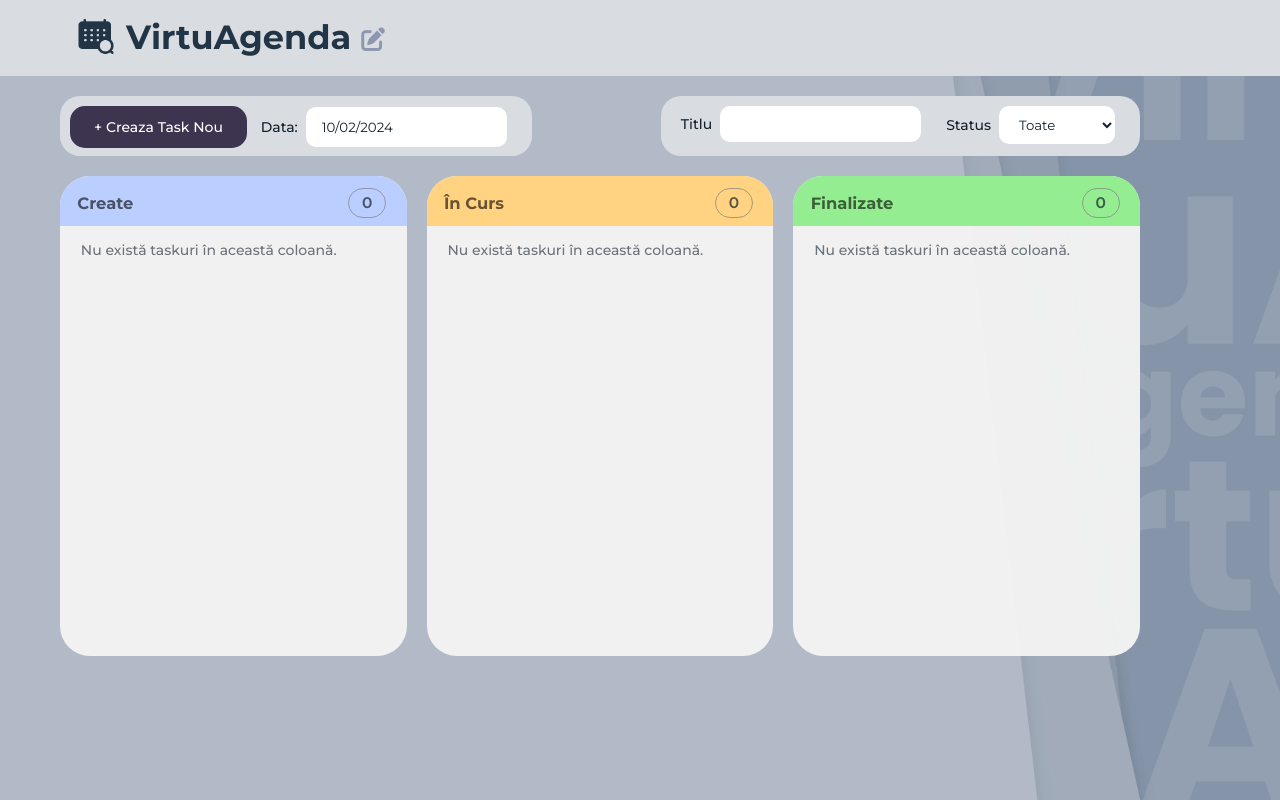
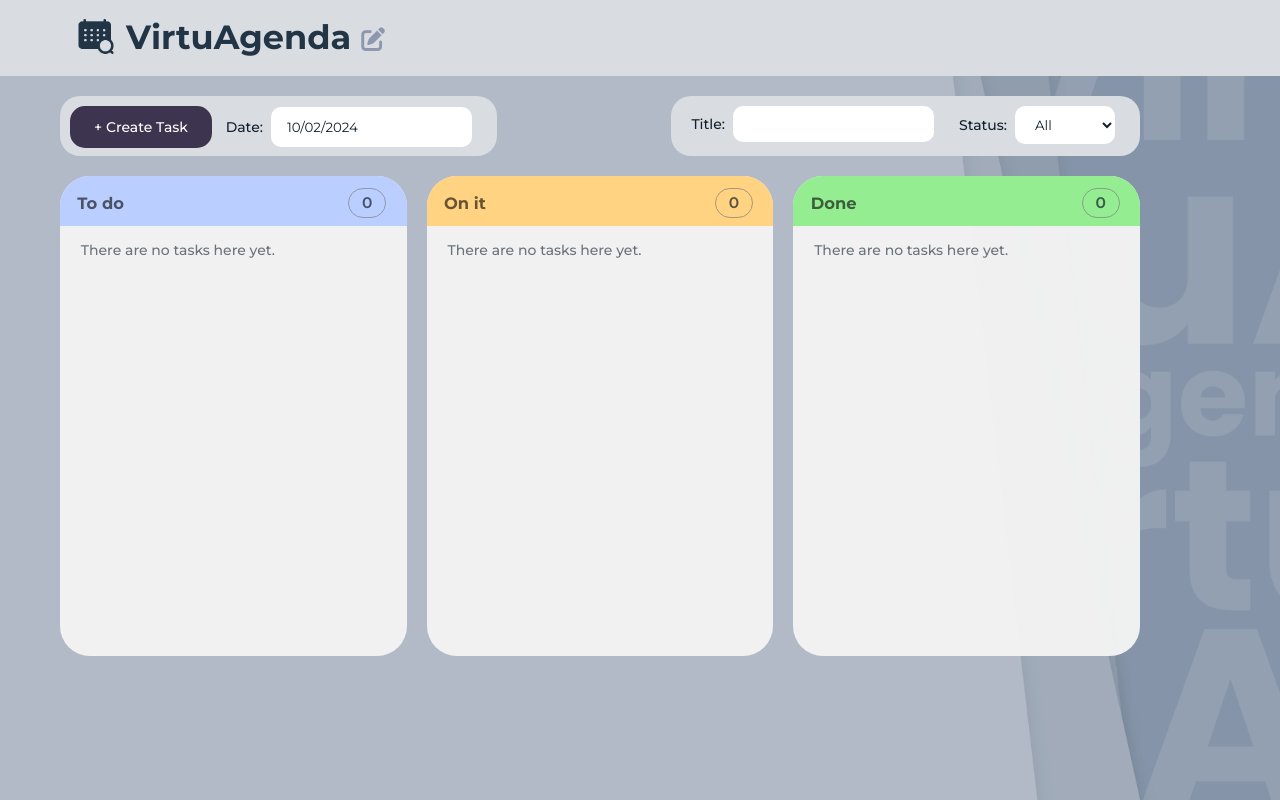
Before and after one commit to tclaudiu1990/virtuAgenda, a React (Vite) app: page / in a window 1280 px wide. Built offline with nearby package versions, Linux system fonts and the light colour scheme.

Commit message:
added english and fixed a few ui bugs

```diff
--- a/src/App.scss
+++ b/src/App.scss
@@ -200,24 +200,7 @@ body {
         color: $text-heading;
     }
 
-    // task rich text description
-    .toolbar-item {
-        font-weight: 500;
-        color: $gray4;
-        margin-right: 5px;
-        width: 40px;
-        padding: 9px;
-        &.active {
-            color: black;
-            font-weight: 900;
-            background-color: $gray1;
-        }
-    }
-    .task-link {
-        color: blue;
-        text-decoration: underline;
-        cursor: pointer;
-      }
+
     #root {
         width: 100%;
 
--- a/src/Components/Board/Board.tsx
+++ b/src/Components/Board/Board.tsx
@@ -99,16 +99,16 @@ const Board:React.FC<BoardProps> = ({tasks}) => {
 
             {/* visible on mobile */}
             <div className="board-tabs">
-                <div className="board-tab create" onClick={()=>setActiveTab(`create`)}>Create: {tasksCreate.length}</div>
-                <div className="board-tab incurs" onClick={()=>setActiveTab(`incurs`)}>În Curs: {tasksInCurs.length}</div>
-                <div className="board-tab finalizate" onClick={()=>setActiveTab(`finalizate`)}>Finalizate: {tasksFinalizate.length}</div>
+                <div className="board-tab create" onClick={()=>setActiveTab(`create`)}>To do: {tasksCreate.length}</div>
+                <div className="board-tab incurs" onClick={()=>setActiveTab(`incurs`)}>On it: {tasksInCurs.length}</div>
+                <div className="board-tab finalizate" onClick={()=>setActiveTab(`finalizate`)}>Done: {tasksFinalizate.length}</div>
             </div>
             {/* end visible on mobile */}
 
             <div className="board-columns">
-                <StatusColumn type={'create'} name={`Create`} tasks={tasksCreate}></StatusColumn>
-                <StatusColumn type={'incurs'} name={`În Curs`} tasks={tasksInCurs}></StatusColumn>
-                <StatusColumn type={'finalizate'} name={`Finalizate`} tasks={tasksFinalizate}></StatusColumn>
+                <StatusColumn type={'create'} name={`To do`} tasks={tasksCreate}></StatusColumn>
+                <StatusColumn type={'incurs'} name={`On it`} tasks={tasksInCurs}></StatusColumn>
+                <StatusColumn type={'finalizate'} name={`Done`} tasks={tasksFinalizate}></StatusColumn>
             </div>
 
         </div>
--- a/src/Components/Board/StatusColumn.tsx
+++ b/src/Components/Board/StatusColumn.tsx
@@ -22,7 +22,7 @@ const StatusColumn: React.FC<StatusColumProps> = ({type, name, tasks}) => {
                 <span className="task-count pill">{taskBoxes.length}</span>
             </div>
             <div className="column-container">
-                {taskBoxes.length>0?taskBoxes:<h3 className="no-tasks-ui">Nu există taskuri în această coloană.</h3>}
+                {taskBoxes.length>0?taskBoxes:<h3 className="no-tasks-ui">There are no tasks here yet.</h3>}
             </div>
 
 
--- a/src/Components/DayPicker/DayPicker.tsx
+++ b/src/Components/DayPicker/DayPicker.tsx
@@ -1,6 +1,6 @@
 import React, { useContext, useEffect, useRef, useState } from "react";
 import DatePicker from "react-datepicker";
-import { ro } from 'date-fns/locale';
+import { enUS, ro } from 'date-fns/locale';
 import { getTasks } from "../../Services/taskServices";
 import { TaskBoxInfo } from "../../types/TaskBoxInfo";
 import { AppContext } from "../../App";
@@ -66,7 +66,7 @@ const DayPicker:React.FC<DayPickerProps> = ({selectedDay, onChange}) => {
                 onChange={value=>handleChange(value as Date)}
                 date={ new Date() }
                 className="calendarElement"
-                locale={ro}
+                locale={enUS}
                 highlightDates={taskDates}
             />
         </div>
--- a/src/Components/Filters/Filters.tsx
+++ b/src/Components/Filters/Filters.tsx
@@ -9,8 +9,8 @@ const Filters =()=>{
 
     const appContext = useContext(AppContext);
 
+
     // filter states
-
     // selected calendar date
     const [selectedDay, setSelectedDay] = useState<Date>(new Date())
     // selected title
@@ -51,13 +51,13 @@ const Filters =()=>{
                     <button className="btn btn-new-task"
                         onClick={()=>appContext?.addTask(
                             {
-                                title: 'Task nou',
+                                title: 'My new task',
                                 description: '{"root":{"children":[{"children":[{"detail":0,"format":0,"mode":"normal","style":"","text":"Click here to add a description.","type":"text","version":1}],"direction":"ltr","format":"","indent":0,"type":"paragraph","version":1,"textFormat":0,"textStyle":""}],"direction":"ltr","format":"","indent":0,"type":"root","version":1}}',
                                 startDate: selectedDay
                             }
-                    )}>+ Creaza Task Nou</button>
+                    )}>+ Create Task</button>
 
-                    <label htmlFor="date-picker"> Data:</label>
+                    <label htmlFor="date-picker"> Date:</label>
                     <DayPicker
                         selectedDay={selectedDay}
                         onChange={handleCalendar}
@@ -70,17 +70,17 @@ const Filters =()=>{
             <div className="filters-group mobile-filter-group" ref={mobileFilters}>
                 <div>
                     {/* <label htmlFor="search-input"><i className="fa-solid fa-magnifying-glass"></i></label> */}
-                    <label htmlFor="search-input">Titlu</label>
+                    <label htmlFor="search-input">Title:</label>
                     <input id="search-input" type="text" onChange={(e)=>setSearchTitle(e.target.value)}></input>
                 </div>
 
                 <div>
-                    <label htmlFor="select-status">Status</label>
+                    <label htmlFor="select-status">Status:</label>
                     <select name="status" id="select-status" onChange={(e)=>setStatus((e.target as HTMLSelectElement).value)}>
-                        <option value=''>Toate</option>
-                        <option value='create'>Create</option>
-                        <option value='incurs'>În curs</option>
-                        <option value='finalizate'>Finalizate</option>
+                        <option value=''>All</option>
+                        <option value='create'>To do</option>
+                        <option value='incurs'>On it</option>
+                        <option value='finalizate'>Done</option>
                     </select>
                 </div>
             </div>
--- a/src/Components/Modal/DeleteModal.tsx
+++ b/src/Components/Modal/DeleteModal.tsx
@@ -18,13 +18,13 @@ const DeleteModal:React.FC<DeleteModalProps> = ({taskBoxInfo, closeModal}) => {
 
     return(
         <div className="modal-delete-details modal-details">
-            <h2>Șterge Task-ul #{taskBoxInfo.id}?</h2>
-            <p>Ești sigur(ă) că vrei să ștergi task-ul? Dacă îl ștergi, nu îl mai poți recupera.</p>
+            <h2>Delete Task-ul #{taskBoxInfo.id}?</h2>
+            <p>Are you sure you want to permanently delete this task? If you do, you won't be able to retrieve it.</p>
             <div className="modal-footer">
                 <div></div>
                 <div>
-                    <button className="btn btn-delete" onClick={handleDelete}> Șterge Task</button>
-                    <button className="btn" onClick={closeModal}>Nu șterge</button>
+                    <button className="btn btn-delete" onClick={handleDelete}> Delete Task</button>
+                    <button className="btn" onClick={closeModal}>Cancel</button>
                 </div>
             </div>
         </div>
--- a/src/Components/Modal/Modal.scss
+++ b/src/Components/Modal/Modal.scss
@@ -66,23 +66,6 @@
         margin: 0;
     }
 
-    .fr-box{
-        border-radius: 10px;
-        overflow: hidden;
-        border: none;
-
-        .fr-toolbar {
-            border: none;
-            box-shadow: 0 0px 5px rgba(0,0,0,0.2);
-            z-index: 10;
-        }
-        .fr-wrapper{
-            border: none;
-        }
-        .fr-second-toolbar {
-            display: none;
-        }
-    }
     .link-not-valid {
         color: $invalid;
         font-weight: 600;
@@ -159,6 +142,7 @@
     }
 
 
+
     .modal-content {
         position: relative;
         z-index: 20;
@@ -172,6 +156,12 @@
         padding: 30px 30px;
         box-sizing: border-box;
         animation: appear-top 0.3s forwards ease-in-out;
+
+
+        .modal-header {
+            border-bottom: solid 1px $gray4;
+            padding-bottom: 16px;
+        }
 
         .modal-details {
             width: 100%;
@@ -223,6 +213,9 @@
                 display: none; // hide file input to customize label
             }
 
+            .radio-group {
+                margin-bottom: 16px;
+            }
             .image-upload-content{
                 display: flex;
 
--- a/src/Components/Modal/PhotoUpload.tsx
+++ b/src/Components/Modal/PhotoUpload.tsx
@@ -32,12 +32,14 @@ const PhotoUpload:React.FC<UploadProps> = ({bgType, bgUrl, uploadPhoto}) => {
         }
     }
 
+    // automatically update the photo in the settings modal when the src changes
     useEffect(() => {
         if(imgSrc.length>0){
             uploadPhoto(imgSrc)
         }
     }, [imgSrc])
 
+    // if the image is not the default one, set the saved image to update ui
     useEffect(()=>{
         if(bgUrl.length>0 && bgUrl!=bgDefault){
             setImgSrc(bgUrl)
--- a/src/Components/Modal/SettingsModal.tsx
+++ b/src/Components/Modal/SettingsModal.tsx
@@ -62,7 +62,13 @@ const SettingsModal:React.FC<SettingsProps> = ({closeModal}) => {
             <div className="modal-settings-details modal-details">
 
 
-                <h2>Settings</h2>
+                <h2>App settings</h2>
+                <div className="modal-header">
+                    <p>
+                        Here you can can change the title of the app header and set a custom background for the app.
+                    </p>
+                </div>
+
                 <h3>Title</h3>
                 <EditableInput
                     acceptEdit={setTitle}
--- a/src/Components/Modal/TaskDetails.tsx
+++ b/src/Components/Modal/TaskDetails.tsx
@@ -55,9 +55,10 @@ const TaskDetails: React.FC<TaskDetailsProps> = ({taskBoxInfo, closeModal}) => {
     return (
             <div className="modal-task-details modal-details">
 
-                <small><em>Task ID: {taskBoxInfo.id}</em></small>
+                <small><strong><em>Task ID: {taskBoxInfo.id}</em></strong></small>
 
-                <h3>Titlu</h3>
+
+                <h3>Title</h3>
 
                 <EditableInput
                     acceptEdit={setTitle}
@@ -65,7 +66,7 @@ const TaskDetails: React.FC<TaskDetailsProps> = ({taskBoxInfo, closeModal}) => {
                     text={title}
                 />
 
-                <h3>Descriere</h3>
+                <h3>Description</h3>
                 <EditableTextArea
                     acceptEdit={setDescription}
                     text={description}
@@ -77,14 +78,14 @@ const TaskDetails: React.FC<TaskDetailsProps> = ({taskBoxInfo, closeModal}) => {
                     <div className="group-item">
                         <h3>Status</h3>
                         <select name="status" value={status} id="modal-task-status" onChange={(e)=>{setStatus(e.target.value)}}>
-                            <option value='create'>Create</option>
-                            <option value='incurs'>În curs</option>
-                            <option value='finalizate'>Finalizate</option>
+                            <option value='create'>To do</option>
+                            <option value='incurs'>On it</option>
+                            <option value='finalizate'>Done</option>
                         </select>
                     </div>
 
                     <div className="group-item">
-                        <h3>Data:</h3>
+                        <h3>Date:</h3>
                         <div className="modal-date">
                             <DayPicker
                                 selectedDay={startDate as Date}
@@ -95,14 +96,14 @@ const TaskDetails: React.FC<TaskDetailsProps> = ({taskBoxInfo, closeModal}) => {
                 </div>
 
                 <div className="modal-footer">
-                    <button className="btn btn-delete" onClick={()=>appContext?.openDelete(taskBoxInfo)}>Șterge Task</button>
+                    <button className="btn btn-delete" onClick={()=>appContext?.openDelete(taskBoxInfo)}>Delete Task</button>
                     <div>
                         <button className="btn" onClick={()=>{
                             saveTask();
                             closeModal();
-                        }}>Salvează</button>
+                        }}>Save</button>
                         &nbsp;&nbsp;&nbsp;
-                        <button className="btn" onClick={()=>closeModal()}>Renunță</button>
+                        <button className="btn" onClick={()=>closeModal()}>Cancel</button>
                     </div>
                 </div>
             </div>
--- a/src/Components/Tasks/EditableTextArea.scss
+++ b/src/Components/Tasks/EditableTextArea.scss
@@ -1,4 +1,5 @@
 @import './../../assets/styles/colors';
+@import './../../assets/styles/breakpoints';
 
 .input-editable-container {
     &.read-only{
@@ -41,6 +42,29 @@
 
         }
 
+
+
+    }
+    .toolbar-item {
+        font-weight: 500;
+        color: $gray4;
+        margin-right: 5px;
+        width: 40px;
+        padding: 9px;
+        &.active {
+            color: black;
+            font-weight: 900;
+            background-color: $gray1;
+        }
+
+        @media screen and (max-width: $xs) {
+            width: 14.3%;
+        }
+    }
+    .task-link {
+        color: blue;
+        text-decoration: underline;
+        cursor: pointer;
     }
     .editor-listItem{
         &.editor-listItemUnchecked {
--- a/src/Components/Tasks/EditableTextArea.tsx
+++ b/src/Components/Tasks/EditableTextArea.tsx
@@ -69,9 +69,9 @@ const EditableTextArea: React.FC<TextAreaProps> = ({ acceptEdit, text}) => {
 
 
 
-        document.addEventListener('mousedown', handleClickOutside);
+        document.addEventListener('mouseup', handleClickOutside);
         return () => {
-            document.removeEventListener('mousedown', handleClickOutside);
+            document.removeEventListener('mouseup', handleClickOutside);
         };
 
     }, []);
```
